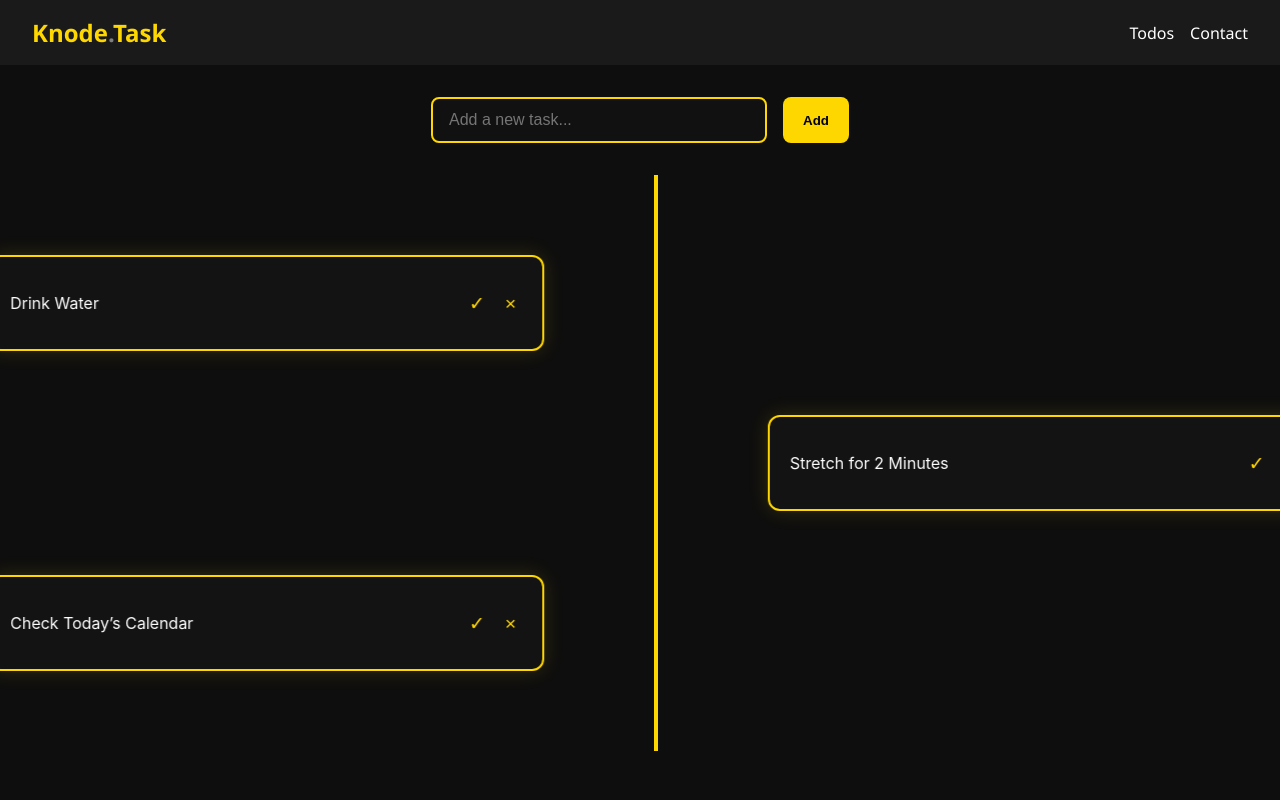
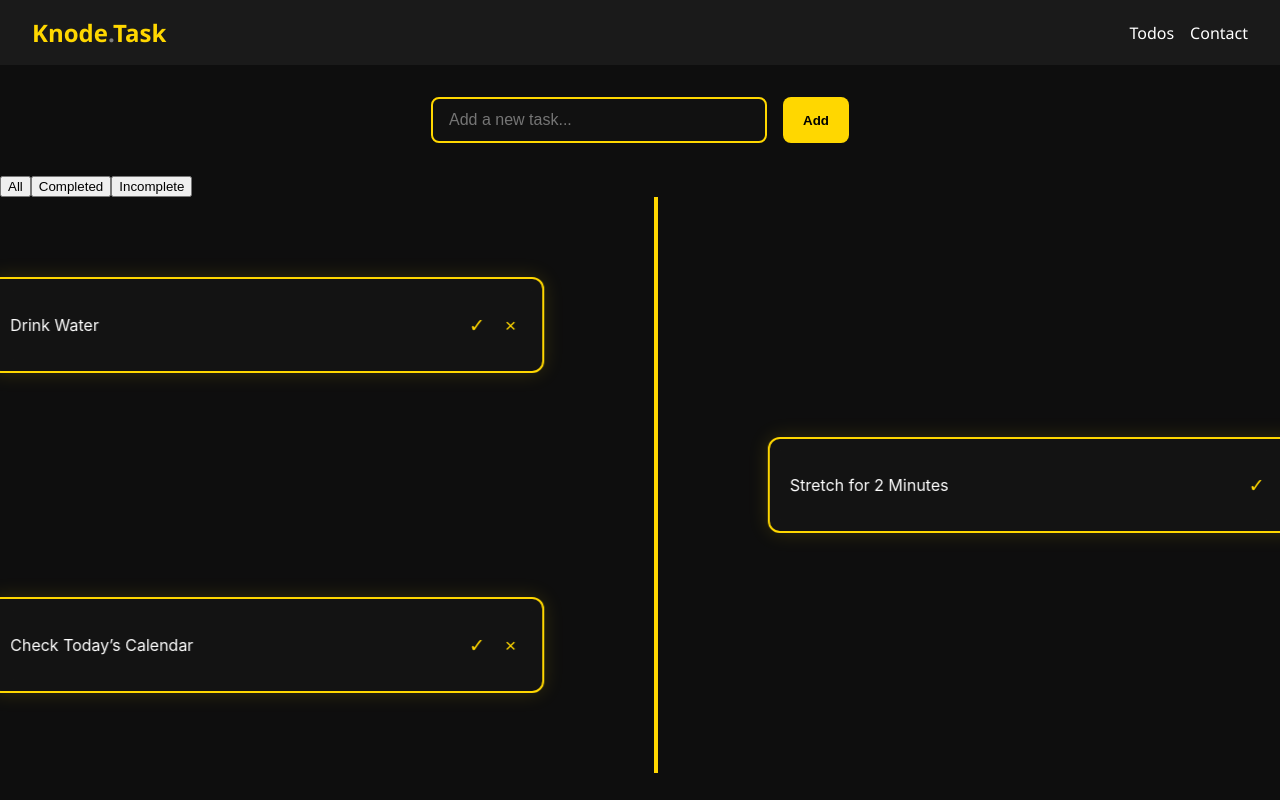
Before and after one commit to CodyKeith9/project-3, a React (Create React App) app: page /todos in a window 1280 px wide. Shown: the top 800 px of the page. Built offline with nearby package versions, Linux system fonts and the light colour scheme.

Commit message:
Added filter option jsx and css will expound better css lab later

```diff
--- a/src/App.css
+++ b/src/App.css
@@ -36,3 +36,29 @@
     transform: rotate(360deg);
   }
 }
+
+.filter-buttons {
+  display: flex;
+  justify-content: center;
+  gap: 1rem;
+  margin: 2rem 0;
+}
+
+.filter-buttons button {
+  padding: 0.5rem 1.25rem;
+  background-color: #1a1a1a;
+  color: gold;
+  border: 2px solid gold;
+  border-radius: 8px;
+  cursor: pointer;
+  transition: all 0.2s ease;
+}
+
+.filter-buttons button.active {
+  background-color: gold;
+  color: black;
+}
+
+.filter-buttons button:hover {
+  box-shadow: 0 0 10px gold;
+}
--- a/src/pages/TodosPage.jsx
+++ b/src/pages/TodosPage.jsx
@@ -9,6 +9,8 @@ function TodosPage() {
     { id: 3, text: "Check Today’s Calendar", completed: false, default: true }
   ]);
 
+  const [filter, setFilter] = useState('all');
+
   const addTask = (text) => {
     const newTask = {
       id: Date.now(),
@@ -16,7 +18,7 @@ function TodosPage() {
       completed: false,
       default: false
     };
-    setTasks([ ...tasks, newTask ]);
+    setTasks([...tasks, newTask]);
   };
 
   const toggleComplete = (id) => {
@@ -29,10 +31,23 @@ function TodosPage() {
     setTasks(tasks.filter(task => task.id !== id));
   };
 
+  const filteredTasks = tasks.filter(task => {
+    if (filter === 'completed') return task.completed;
+    if (filter === 'incomplete') return !task.completed;
+    return true;
+  });
+
   return (
     <div>
       <TaskForm onAdd={addTask} />
-      <TaskTree tasks={tasks} onToggleComplete={toggleComplete} onDelete={deleteTask} />
+
+      <div className="filter-buttons">
+        <button onClick={() => setFilter('all')} className={filter === 'all' ? 'active' : ''}>All</button>
+        <button onClick={() => setFilter('completed')} className={filter === 'completed' ? 'active' : ''}>Completed</button>
+        <button onClick={() => setFilter('incomplete')} className={filter === 'incomplete' ? 'active' : ''}>Incomplete</button>
+      </div>
+
+      <TaskTree tasks={filteredTasks} onToggleComplete={toggleComplete} onDelete={deleteTask} />
     </div>
   );
 }
```
